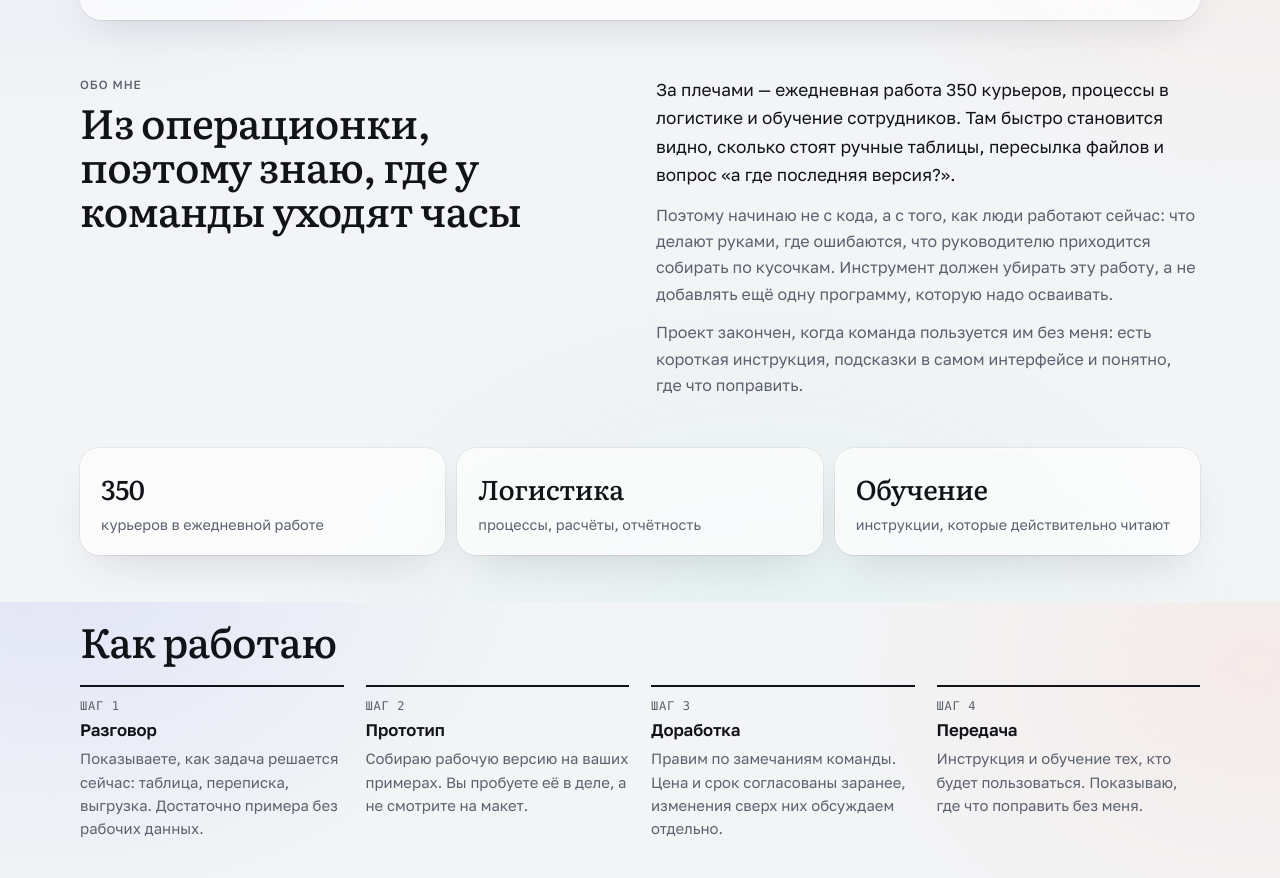
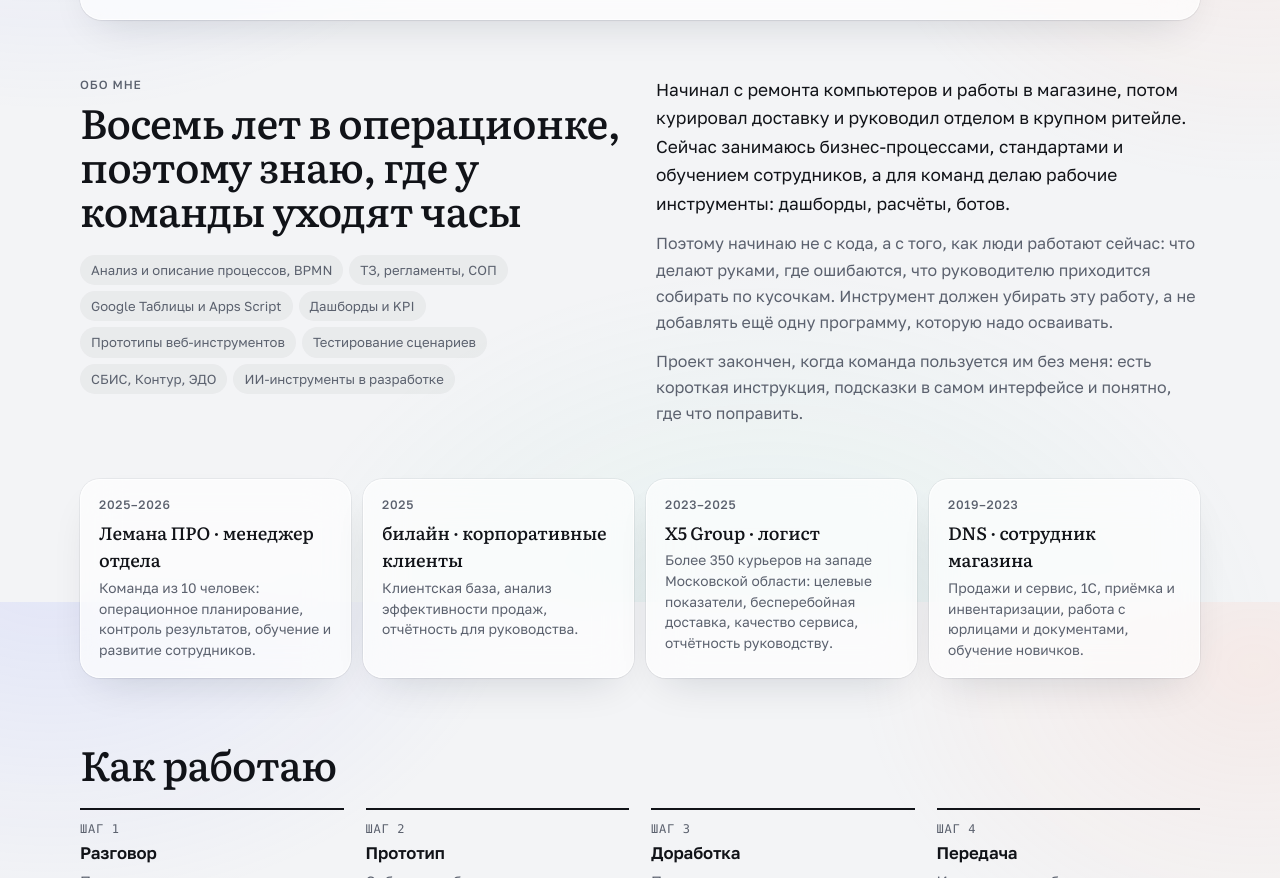
Before and after one commit to monewik/ndavymoka, a plain HTML site: page index.html in a window 1280 px wide. Shown: the part 1798-2676 px from the top of the page. Drawn offline with Linux system fonts and the light colour scheme.

Commit message:
Обо мне по резюме: опыт в X5, Лемана ПРО, билайн, DNS и навыки
Co-Authored-By: Claude Opus 5.5 <noreply@anthropic.com>
Claude-Session: https://claude.ai/code/session_01QMLCjQmmBUETsVoa6RmMBX

```diff
--- a/index.html
+++ b/index.html
@@ -598,11 +598,15 @@ input[type=text], input[type=tel] { border: 1px solid var(--line); border-radius
 .about p + p { margin-top: 12px; }
 .about-text p { color: var(--ink-2); line-height: 1.65; }
 .about-text p:first-child { color: var(--ink); font-size: 1.08rem; }
-.about-facts { display: grid; grid-template-columns: repeat(3, minmax(0, 1fr)); gap: 12px; margin-top: 28px; }
-.about-facts div { background: var(--sheet); -webkit-backdrop-filter: blur(20px); backdrop-filter: blur(20px); border: 1px solid var(--glass-edge); box-shadow: var(--glass-shadow); border-radius: 20px; padding: 18px 20px; display: grid; gap: 4px; }
-.about-facts b { font-family: var(--font-display); font-weight: 500; font-size: 1.7rem; letter-spacing: -0.02em; }
-.about-facts span { color: var(--ink-2); font-size: 0.9rem; }
-@media (max-width: 700px) { .about-facts { grid-template-columns: minmax(0, 1fr); } }
+.about-skills { display: flex; flex-wrap: wrap; gap: 6px; margin-top: 22px; }
+.about-skills span { font-size: 0.82rem; padding: 5px 11px; border-radius: 999px; background: var(--paper); color: var(--ink-2); }
+.about-path { list-style: none; margin: 30px 0 0; padding: 0; display: grid; grid-template-columns: repeat(4, minmax(0, 1fr)); gap: 12px; }
+.about-path li { background: var(--sheet); -webkit-backdrop-filter: blur(20px); backdrop-filter: blur(20px); border: 1px solid var(--glass-edge); box-shadow: var(--glass-shadow); border-radius: 20px; padding: 16px 18px; display: grid; gap: 4px; align-content: start; }
+.about-path .yr { font-size: 0.76rem; font-weight: 500; letter-spacing: 0.06em; color: var(--ink-2); }
+.about-path b { font-family: var(--font-display); font-weight: 500; font-size: 1.12rem; letter-spacing: -0.01em; }
+.about-path li > span:last-child { color: var(--ink-2); font-size: 0.86rem; line-height: 1.5; }
+@media (max-width: 960px) { .about-path { grid-template-columns: repeat(2, minmax(0, 1fr)); } }
+@media (max-width: 560px) { .about-path { grid-template-columns: minmax(0, 1fr); } }
 .contact { background: var(--cta-bg); color: var(--cta-ink); border-radius: 28px; padding: clamp(24px, 4vw, 44px); display: grid; gap: 16px; margin-top: 72px; box-shadow: var(--glass-shadow); }
 .contact p { color: var(--cta-ink-2); max-width: 40em; }
 .contact .row a, .contact .row span.addr { font-weight: 500; background: var(--cta-ink); color: var(--cta-bg); padding: 11px 20px; border-radius: 999px; text-decoration: none; }
@@ -1060,19 +1064,23 @@ footer { padding-block: 28px 40px; font-size: 0.85rem; color: var(--ink-2); disp
     <div class="about">
       <div>
         <p class="label">Обо мне</p>
-        <h2 id="about-h" style="margin-top: 6px;">Из операционки, поэтому знаю, где у команды уходят часы</h2>
+        <h2 id="about-h" style="margin-top: 6px;">Восемь лет в операционке, поэтому знаю, где у команды уходят часы</h2>
+        <div class="about-skills" aria-label="Инструменты">
+          <span>Анализ и описание процессов, BPMN</span><span>ТЗ, регламенты, СОП</span><span>Google Таблицы и Apps Script</span><span>Дашборды и KPI</span><span>Прототипы веб-инструментов</span><span>Тестирование сценариев</span><span>СБИС, Контур, ЭДО</span><span>ИИ-инструменты в разработке</span>
+        </div>
       </div>
       <div class="about-text">
-        <p>За плечами — ежедневная работа 350 курьеров, процессы в логистике и обучение сотрудников. Там быстро становится видно, сколько стоят ручные таблицы, пересылка файлов и вопрос «а где последняя версия?».</p>
+        <p>Начинал с ремонта компьютеров и работы в магазине, потом курировал доставку и руководил отделом в крупном ритейле. Сейчас занимаюсь бизнес-процессами, стандартами и обучением сотрудников, а для команд делаю рабочие инструменты: дашборды, расчёты, ботов.</p>
         <p>Поэтому начинаю не с кода, а с того, как люди работают сейчас: что делают руками, где ошибаются, что руководителю приходится собирать по кусочкам. Инструмент должен убирать эту работу, а не добавлять ещё одну программу, которую надо осваивать.</p>
         <p>Проект закончен, когда команда пользуется им без меня: есть короткая инструкция, подсказки в самом интерфейсе и понятно, где что поправить.</p>
       </div>
     </div>
-    <div class="about-facts">
-      <div><b>350</b><span>курьеров в ежедневной работе</span></div>
-      <div><b>Логистика</b><span>процессы, расчёты, отчётность</span></div>
-      <div><b>Обучение</b><span>инструкции, которые действительно читают</span></div>
-    </div>
+    <ol class="about-path" aria-label="Опыт">
+      <li><span class="yr">2025–2026</span><b>Лемана ПРО · менеджер отдела</b><span>Команда из 10 человек: операционное планирование, контроль результатов, обучение и развитие сотрудников.</span></li>
+      <li><span class="yr">2025</span><b>билайн · корпоративные клиенты</b><span>Клиентская база, анализ эффективности продаж, отчётность для руководства.</span></li>
+      <li><span class="yr">2023–2025</span><b>X5 Group · логист</b><span>Более 350 курьеров на западе Московской области: целевые показатели, бесперебойная доставка, качество сервиса, отчётность руководству.</span></li>
+      <li><span class="yr">2019–2023</span><b>DNS · сотрудник магазина</b><span>Продажи и сервис, 1С, приёмка и инвентаризации, работа с юрлицами и документами, обучение новичков.</span></li>
+    </ol>
   </section>
 
   <!-- Как работаю -->
```
